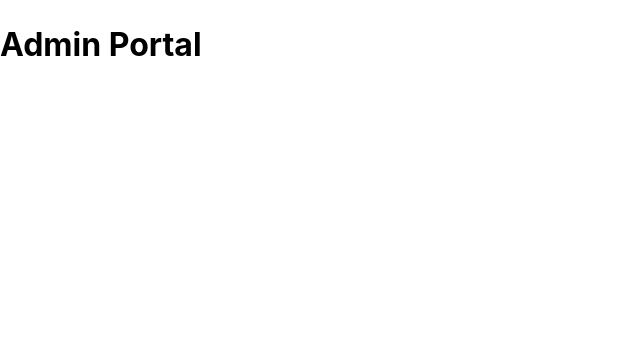
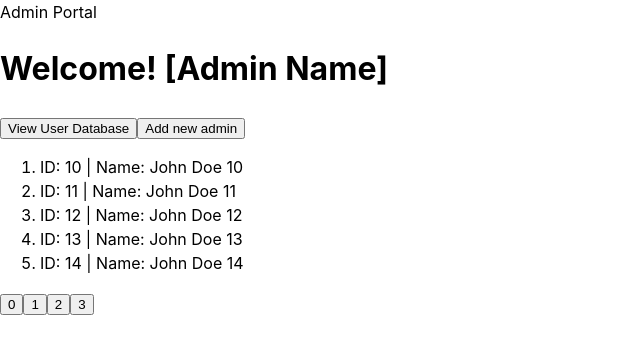
Before and after one commit to yyaatt0/CMPE-131-Group-2, a React (Create React App) app in the folder online-banking/: page /adminportal in a window 1280 px wide. Shown: the top 354 px of the page, without its empty margins (0-640 px from the left). Built offline with nearby package versions, Linux system fonts and the light colour scheme.

Commit message:
Added mock "view user database" list and "add new admin" form

```diff
--- a/online-banking/src/pages/AdminPortal.tsx
+++ b/online-banking/src/pages/AdminPortal.tsx
@@ -1,10 +1,98 @@
+import { useState } from 'react';
 import '../styles.css';
 import './AdminPortal.css';
 
+// Temp vars
+var username: string;
+var password: string;
+
+// Temp registered user list
+type user = {id: number, firstName: string, lastName: string}
+let users: user[] = []
+for(var i = 0; i < 20; i++){
+    users.push(
+        {id: i, firstName: `John`, lastName: `Doe ${i}`}
+    )
+}
+
+
 function AdminPortal() {
 
+    const [activeTab, setActiveTab] = useState(0);
+
+    const maxListItems = 5;
+    const [listStartIndex, setListStartIndex] = useState(10);
+    const displayedList = users.slice(listStartIndex, listStartIndex + maxListItems);
+
     return(
-        <h1>Admin Portal</h1>
+        <>
+            <header>Admin Portal</header>
+            <h1>Welcome! [Admin Name]</h1>
+            <span>
+                <button
+                    onClick={() => {
+                        setActiveTab(0);
+                        setListStartIndex(0);
+                    }}
+                >
+                    View User Database
+                </button>
+                <button
+                    onClick={() => {
+                        setActiveTab(1);
+                        setListStartIndex(0);
+                    }}
+                >
+                    Add new admin
+                </button>
+
+            </span>
+
+            {(() => {
+                switch(activeTab){
+
+                    case 1:
+                        return(
+                            <form>
+                                <div>
+                                    <label>Username: </label>
+                                    <input type="text" value={username}/>
+                                </div>
+                                <div>
+                                    <label>Password: </label>
+                                    <input type="password" value={password}/>
+                                </div>
+                            </form>
+                        )
+
+                    default:
+                        return(
+                            <div>
+                                <ol>
+                                    {displayedList.map((user) => (
+                                        <li key={user.id}>
+                                            ID: {user.id} | Name: {user.firstName} {user.lastName}
+                                        </li>
+                                    ))}
+                                </ol>
+                                <span>
+                                    {users.filter((_, index) => index % maxListItems === 0).map((item, index) => (
+                                        <button
+                                            key={index}
+                                            onClick={() =>
+                                                setListStartIndex(index * maxListItems)
+                                            }
+                                        >
+                                            {index}
+                                        </button>
+                                    ))}
+                                </span>
+                            </div>
+                        );
+                }
+            })()}
+
+        </>
     );
 }
 
```
